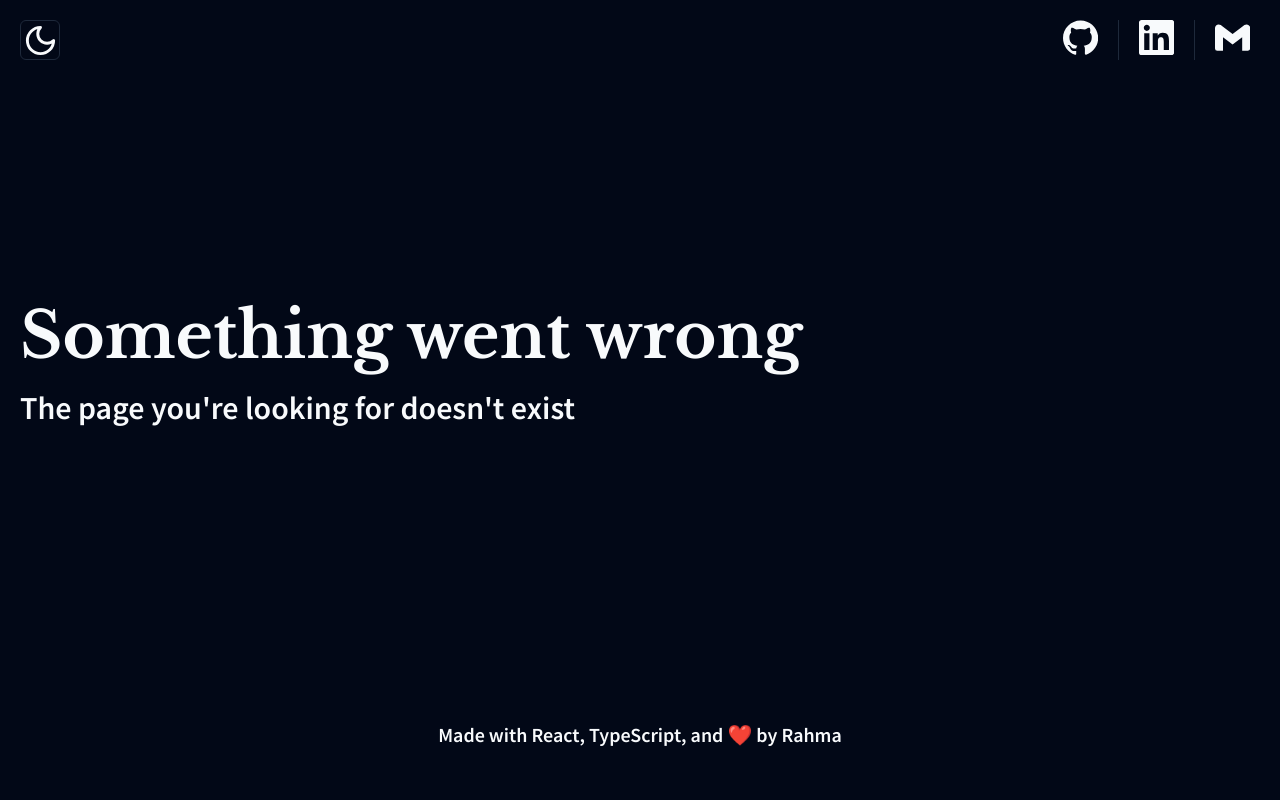
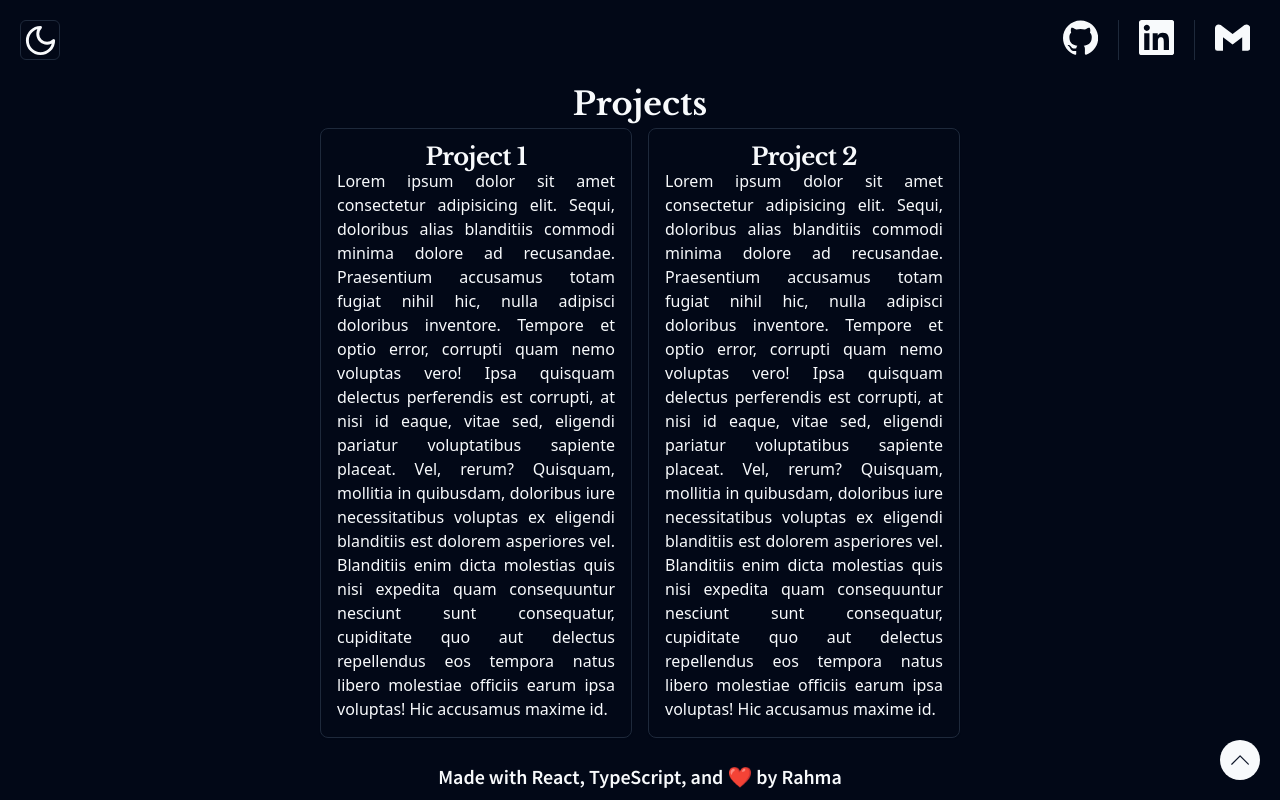
Before and after one commit to rahmaptr/Portfolio, a React (Vite) app in the folder Portofolio/: page /projects in a window 1280 px wide. Built offline with nearby package versions, Linux system fonts and the light colour scheme.

Commit message:
feat: navigate route

```diff
--- a/Portofolio/package.json
+++ b/Portofolio/package.json
@@ -20,6 +20,7 @@
     "react-dom": "^18.2.0",
     "react-icons": "^5.1.0",
     "react-router-dom": "^6.22.3",
+    "react-scroll": "^1.9.0",
     "tailwind-merge": "^2.2.2",
     "tailwindcss-animate": "^1.0.7"
   },
@@ -27,6 +28,7 @@
     "@types/node": "^20.12.7",
     "@types/react": "^18.2.66",
     "@types/react-dom": "^18.2.22",
+    "@types/react-scroll": "^1.8.10",
     "@typescript-eslint/eslint-plugin": "^7.2.0",
     "@typescript-eslint/parser": "^7.2.0",
     "@vitejs/plugin-react": "^4.2.1",
--- a/Portofolio/src/App.tsx
+++ b/Portofolio/src/App.tsx
@@ -1,17 +1,32 @@
 import { createBrowserRouter, RouterProvider } from "react-router-dom";
-import { ThemeProvider } from "@/components/theme-provider"
+import { ThemeProvider } from "@/components/theme-provider";
 import Root from "./routes/root";
 import ErrorPage from "./error-page";
 import Home from "./routes/home";
+import Projects from "./routes/projects";
+import { useState } from "react";
+import { ArrowContext } from "./contexts/arrow-context";
 
-const BrowserRouter = createBrowserRouter([{ element: <Root />, errorElement: <ErrorPage />, children: [{ path: "/", element: <Home/> }] }])
+const BrowserRouter = createBrowserRouter([
+  {
+    element: <Root />,
+    errorElement: <ErrorPage />,
+    children: [
+      { path: "/", element: <Home /> },
+      { path: "/projects", element: <Projects /> },
+    ],
+  },
+]);
 
 function App() {
+  const [showUpArrow, setShowUpArrow] = useState(false);
   return (
-    <ThemeProvider defaultTheme="dark" storageKey="vite-ui-theme">
-      <RouterProvider router={BrowserRouter} />
-    </ThemeProvider>
-  )
+    <ArrowContext.Provider value={{ showUpArrow, setShowUpArrow }}>
+      <ThemeProvider defaultTheme="dark" storageKey="vite-ui-theme">
+        <RouterProvider router={BrowserRouter} />
+      </ThemeProvider>
+    </ArrowContext.Provider>
+  );
 }
 
-export default App
+export default App;
--- a/Portofolio/src/components/Footer.tsx
+++ b/Portofolio/src/components/Footer.tsx
@@ -1,6 +1,6 @@
 function Footer() {
   return (
-    <footer className="w-screen text-center pb-2">
+    <footer className="h-auto w-screen text-center pb-2">
       <h6 className="w-full">Made with React, TypeScript, and ❤️ by <a href="linkedin.com/in/rahmah-putri-azzahra">Rahma</a></h6>
     </footer>
   )
--- a/Portofolio/src/components/arrow.tsx
+++ b/Portofolio/src/components/arrow.tsx
@@ -1,26 +1,39 @@
 import { Badge } from "./ui/badge";
 import { SlArrowDown, SlArrowUp } from "react-icons/sl";
-import { useState, useEffect } from 'react';
+import { useEffect, useContext } from "react";
+import { useLocation, useNavigate } from "react-router-dom";
+import { ArrowContext } from "@/contexts/arrow-context";
 
 function Arrow() {
-  const [showUpArrow, setShowUpArrow] = useState(false);
+  const { showUpArrow, setShowUpArrow } = useContext(ArrowContext);
+  const navigate = useNavigate();
+  const location = useLocation();
 
   useEffect(() => {
     const checkScroll = () => {
       if (window.innerHeight + window.scrollY >= document.body.offsetHeight) {
-        setShowUpArrow(true);
+        if (location.pathname === "/" && !showUpArrow) {
+          navigate("/projects");
+        } else if (location.pathname === "/projects") {
+          setShowUpArrow(true);
+        } else if (location.pathname === "/") {
+          setShowUpArrow(false);
+        }
       } else {
-        setShowUpArrow(false);
+        if (location.pathname === "/projects" && showUpArrow) {
+          setShowUpArrow(false);
+          navigate("/");
+        }
       }
     };
 
-    window.addEventListener('scroll', checkScroll);
-    return () => window.removeEventListener('scroll', checkScroll);
-  }, []);
+    window.addEventListener("scroll", checkScroll);
+    return () => window.removeEventListener("scroll", checkScroll);
+  }, [navigate]);
 
   return (
     <Badge className="fixed bottom-5 right-5 z-50 size-10 flex justify-center align-middle">
-      {showUpArrow ? <SlArrowUp size={'2em'} /> : <SlArrowDown size={'2em'} />}
+      {showUpArrow ? <SlArrowUp size={"2em"} /> : <SlArrowDown size={"2em"} />}
     </Badge>
   );
 }
--- /dev/null
+++ b/Portofolio/src/contexts/arrow-context.tsx
@@ -0,0 +1,9 @@
+import { createContext, Dispatch, SetStateAction } from "react";
+
+export const ArrowContext = createContext<{
+  showUpArrow: boolean;
+  setShowUpArrow: Dispatch<SetStateAction<boolean>>;
+}>({
+  showUpArrow: false,
+  setShowUpArrow: () => {},
+});
--- a/Portofolio/src/routes/home.tsx
+++ b/Portofolio/src/routes/home.tsx
@@ -1,37 +1,65 @@
+import { useNavigate } from "react-router-dom";
 import Arrow from "@/components/arrow";
 import Profile from "@/assets/profile.jpg";
 
 function Home() {
+  const navigate = useNavigate()
+
+  const handleClick = () => {
+    navigate('/projects')
+  }
+
   return (
-    <div className="px-5 relative">
-      <svg className="absolute w-full h-full -z-10 flex -right-[22em] transform scale-120" viewBox="0 0 200 200" xmlns="http://www.w3.org/2000/svg">
+    <div className="px-5 relative" id="home">
+      <svg
+        className="absolute w-full h-full -z-10 flex -right-[22em] transform scale-120"
+        viewBox="0 0 200 200"
+        xmlns="http://www.w3.org/2000/svg"
+      >
         <defs>
           <clipPath id="clipPath">
-          <path fill="#FF0066" d="M46.6,-35.7C60.3,-19.9,71.4,-0.6,66.9,13.7C62.4,27.9,42.3,37.1,23.7,44C5.2,50.9,-11.9,55.6,-31.1,51.4C-50.3,47.2,-71.7,34.2,-73.3,19C-74.9,3.9,-56.8,-13.5,-41.3,-29.7C-25.8,-45.9,-12.9,-60.9,1.8,-62.3C16.4,-63.7,32.9,-51.5,46.6,-35.7Z" transform="translate(100 100)" />
+            <path
+              fill="#FF0066"
+              d="M46.6,-35.7C60.3,-19.9,71.4,-0.6,66.9,13.7C62.4,27.9,42.3,37.1,23.7,44C5.2,50.9,-11.9,55.6,-31.1,51.4C-50.3,47.2,-71.7,34.2,-73.3,19C-74.9,3.9,-56.8,-13.5,-41.3,-29.7C-25.8,-45.9,-12.9,-60.9,1.8,-62.3C16.4,-63.7,32.9,-51.5,46.6,-35.7Z"
+              transform="translate(100 100)"
+            />
           </clipPath>
           <filter id="dropshadow" height="130%">
-          <feDropShadow dx="2" dy="2" stdDeviation="1" flood-color="#b8568c"/>
+            <feDropShadow
+              dx="2"
+              dy="2"
+              stdDeviation="1"
+              flood-color="#b8568c"
+            />
           </filter>
         </defs>
-        <path fill="#FF0066" d="M46.6,-35.7C60.3,-19.9,71.4,-0.6,66.9,13.7C62.4,27.9,42.3,37.1,23.7,44C5.2,50.9,-11.9,55.6,-31.1,51.4C-50.3,47.2,-71.7,34.2,-73.3,19C-74.9,3.9,-56.8,-13.5,-41.3,-29.7C-25.8,-45.9,-12.9,-60.9,1.8,-62.3C16.4,-63.7,32.9,-51.5,46.6,-35.7Z" transform="translate(100 100)" filter="url(#dropshadow)" />
-        <image href={Profile} x="20" y="10" height="150" width="150" clipPath="url(#clipPath)"/> //FIXME: change temporary image
+        <path
+          fill="#FF0066"
+          d="M46.6,-35.7C60.3,-19.9,71.4,-0.6,66.9,13.7C62.4,27.9,42.3,37.1,23.7,44C5.2,50.9,-11.9,55.6,-31.1,51.4C-50.3,47.2,-71.7,34.2,-73.3,19C-74.9,3.9,-56.8,-13.5,-41.3,-29.7C-25.8,-45.9,-12.9,-60.9,1.8,-62.3C16.4,-63.7,32.9,-51.5,46.6,-35.7Z"
+          transform="translate(100 100)"
+          filter="url(#dropshadow)"
+        />
+        <image
+          href={Profile}
+          x="20"
+          y="10"
+          height="150"
+          width="150"
+          clipPath="url(#clipPath)"
+        />{" "}
+        //FIXME: change temporary image
       </svg>
 
       <div className="h-screen flex flex-col justify-center z-50">
-        <h1>Rahmah Putri Azzahra</h1>
+        <h1>
+          <span className="hover:underline">Rahma</span>h Putri Azzahra
+        </h1>
         <h4>Hacktiv8 FSJS Graduate</h4>
       </div>
 
-      <div>
-        <h3 className="text-center">Projects</h3>
-        <ul>
-          <li>Project 1</li>
-          <li>Project 2</li>
-          <li>Project 3</li>
-        </ul>
+      <div onClick={handleClick}>
+        <Arrow />
       </div>
-
-      <Arrow />
     </div>
   );
 }
--- /dev/null
+++ b/Portofolio/src/routes/projects.tsx
@@ -0,0 +1,68 @@
+import { useContext, useEffect } from "react";
+import { Element } from "react-scroll";
+import { Card, CardTitle } from "@/components/ui/card";
+import Arrow from "@/components/arrow";
+import { useNavigate } from "react-router-dom";
+import { ArrowContext } from "@/contexts/arrow-context";
+
+function Projects() {
+  useEffect(() => {
+    window.scrollTo({
+      top: 0,
+      behavior: "smooth",
+    });
+  }, []);
+
+  const { showUpArrow } = useContext(ArrowContext);
+  const navigate = useNavigate();
+  const handleClick = () => {
+    if (showUpArrow) navigate("/");
+  };
+
+  return (
+    <Element name="projects" className="pt-20 flex flex-col">
+      <h3 className="text-center hover:underline">Projects</h3>
+      <div className="grid grid-cols-1 md:grid-cols-2 gap-4 w-full md:w-1/2 mx-auto">
+        <Card className="p-4">
+          <CardTitle className="text-center">Project 1</CardTitle>
+          <p className="text-justify">
+            Lorem ipsum dolor sit amet consectetur adipisicing elit. Sequi,
+            doloribus alias blanditiis commodi minima dolore ad recusandae.
+            Praesentium accusamus totam fugiat nihil hic, nulla adipisci
+            doloribus inventore. Tempore et optio error, corrupti quam nemo
+            voluptas vero! Ipsa quisquam delectus perferendis est corrupti, at
+            nisi id eaque, vitae sed, eligendi pariatur voluptatibus sapiente
+            placeat. Vel, rerum? Quisquam, mollitia in quibusdam, doloribus iure
+            necessitatibus voluptas ex eligendi blanditiis est dolorem
+            asperiores vel. Blanditiis enim dicta molestias quis nisi expedita
+            quam consequuntur nesciunt sunt consequatur, cupiditate quo aut
+            delectus repellendus eos tempora natus libero molestiae officiis
+            earum ipsa voluptas! Hic accusamus maxime id.
+          </p>
+        </Card>
+        <Card className="p-4">
+          <CardTitle className="text-center">Project 2</CardTitle>
+          <p className="text-justify">
+            Lorem ipsum dolor sit amet consectetur adipisicing elit. Sequi,
+            doloribus alias blanditiis commodi minima dolore ad recusandae.
+            Praesentium accusamus totam fugiat nihil hic, nulla adipisci
+            doloribus inventore. Tempore et optio error, corrupti quam nemo
+            voluptas vero! Ipsa quisquam delectus perferendis est corrupti, at
+            nisi id eaque, vitae sed, eligendi pariatur voluptatibus sapiente
+            placeat. Vel, rerum? Quisquam, mollitia in quibusdam, doloribus iure
+            necessitatibus voluptas ex eligendi blanditiis est dolorem
+            asperiores vel. Blanditiis enim dicta molestias quis nisi expedita
+            quam consequuntur nesciunt sunt consequatur, cupiditate quo aut
+            delectus repellendus eos tempora natus libero molestiae officiis
+            earum ipsa voluptas! Hic accusamus maxime id.
+          </p>
+        </Card>
+      </div>
+      <div onClick={handleClick}>
+        <Arrow />
+      </div>
+    </Element>
+  );
+}
+
+export default Projects;
--- a/Portofolio/src/routes/root.tsx
+++ b/Portofolio/src/routes/root.tsx
@@ -4,12 +4,14 @@ import { Outlet } from "react-router-dom";
 
 function Root() {
   return (
-    <div>
+    <div className="flex flex-col min-h-screen">
       <Navbar />
-      <Outlet />
+      <div className="flex-grow overflow-auto">
+        <Outlet />
+      </div>
       <Footer />
     </div>
-  )
+  );
 }
 
 export default Root;
```
Also changed, not shown: 1 other file (tests, documents, lock files or other folders).
